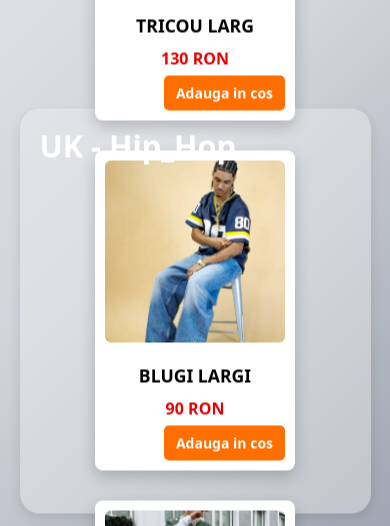
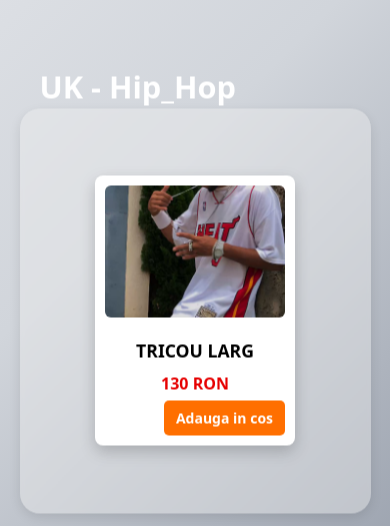
Before and after one commit to FelixMarian/Itec-2025, a React (Vite) app in the folder frontend-itec/: page /europa/uk in a window 390 px wide. Shown: the part 280-806 px from the top of the page. Built offline with nearby package versions, Linux system fonts and the light colour scheme.

Commit message:
Made the caroussel phone responsive

```diff
--- a/frontend-itec/package.json
+++ b/frontend-itec/package.json
@@ -12,12 +12,15 @@
   "dependencies": {
     "react": "^19.0.0",
     "react-dom": "^19.0.0",
-    "react-router-dom": "^7.5.0"
+    "react-router-dom": "^7.5.0",
+    "react-slick": "^0.30.3",
+    "slick-carousel": "^1.8.1"
   },
   "devDependencies": {
     "@eslint/js": "^9.21.0",
     "@types/react": "^19.0.10",
     "@types/react-dom": "^19.0.4",
+    "@types/react-slick": "^0.23.13",
     "@vitejs/plugin-react-swc": "^3.8.0",
     "eslint": "^9.21.0",
     "eslint-plugin-react-hooks": "^5.1.0",
--- a/frontend-itec/src/App.css
+++ b/frontend-itec/src/App.css
@@ -1,3 +1,5 @@
+
+
 #root {
   max-width: 1280px;
   margin: 0 auto;
--- a/frontend-itec/src/components/Background.tsx
+++ b/frontend-itec/src/components/Background.tsx
@@ -541,13 +541,42 @@ const musicTypes: { [key: number]: { country: string; music1: string; music2: st
 
 const ProductsList: React.FC<{ countryId: number; musicType: string }> = ({ countryId, musicType }) => {
     const country = countryProducts[countryId];
+    const products = country[musicType] || [];
+    const [screenWidth, setScreenWidth] = useState(window.innerWidth);
+    const [randomProducts, setRandomProducts] = useState<Array<ProductProps>>([]);
 
+    useEffect(() => {
+        // Monitorizează schimbarea dimensiunii ecranului
+        const handleResize = () => setScreenWidth(window.innerWidth);
+        window.addEventListener('resize', handleResize);
 
-    const products = country[musicType] || [];
+        return () => window.removeEventListener('resize', handleResize);
+    }, []);
+
+    useEffect(() => {
+        let selectedProducts: Array<ProductProps> = [];
+        if (screenWidth < 880) {
+            // Alege un singur produs aleatoriu pentru dimensiuni sub 880px
+            const randomIndex = Math.floor(Math.random() * products.length);
+            selectedProducts = [products[randomIndex]];
+        } else if (screenWidth >= 880 && screenWidth <= 1190) {
+            // Alege două produse aleatorii pentru dimensiuni între 880px și 1190px
+            while (selectedProducts.length < 2) {
+                const randomIndex = Math.floor(Math.random() * products.length);
+                if (!selectedProducts.includes(products[randomIndex])) {
+                    selectedProducts.push(products[randomIndex]);
+                }
+            }
+        } else {
+            // Afișează toate produsele pentru dimensiuni mai mari de 1190px
+            selectedProducts = products;
+        }
+        setRandomProducts(selectedProducts);
+    }, [screenWidth, products]);
 
     return (
         <div className="products-display">
-            {products.map((product, index) => (
+            {randomProducts.map((product, index) => (
                 <Card
                     key={index}
                     name={product.name}
@@ -558,7 +587,6 @@ const ProductsList: React.FC<{ countryId: number; musicType: string }> = ({ coun
         </div>
     );
 };
-
 const Background: React.FC<BackgroundProps> = ({ country }) => {
     const [theme, setTheme] = useState(() => localStorage.getItem("theme") || "light");
     const [gradients, setGradients] = useState<string[]>(countryGradients[country]?.[theme === "dark" ? "dark" : "light"] || ["linear-gradient(to bottom, #ccc, #eee)"]);
@@ -586,7 +614,7 @@ const ProductsList: React.FC<{ countryId: number; musicType: string }> = ({ coun
     return (
         <div className="background-sections-container">
             {gradients.map((gradient, idx) => {
-                    const isMusic1 = idx === 0; // Prima secțiune pentru music1
+                const isMusic1 = idx === 0;
                 const musicTdasype = isMusic1 ? musicTypes[country]?.music1 : musicTypes[country]?.music2;
 
                 return (
@@ -596,7 +624,6 @@ const ProductsList: React.FC<{ countryId: number; musicType: string }> = ({ coun
                         style={{ background: gradient }}
                     >
                         <div className="background-overlay-box">
-
                             <ProductsList countryId={country} musicType={musicTdasype} />
                             <div className="country-info">
                                 <h1 className="country-name">
@@ -610,5 +637,4 @@ const ProductsList: React.FC<{ countryId: number; musicType: string }> = ({ coun
         </div>
     );
 };
-
 export default Background
--- a/frontend-itec/src/index.css
+++ b/frontend-itec/src/index.css
@@ -1,3 +1,6 @@
+@import "slick-carousel/slick/slick.css";
+@import "slick-carousel/slick/slick-theme.css";
+
 :root {
   font-family: system-ui, Avenir, Helvetica, Arial, sans-serif;
   line-height: 1.5;
--- a/frontend-itec/src/styles/Background.css
+++ b/frontend-itec/src/styles/Background.css
@@ -67,7 +67,7 @@
 
 /*responsive tlf*/
 
-@media (max-width: 450px) {
+@media (max-width: 480px) {
     .background-overlay-box {
         width: 90%;
         height: 48%;
@@ -76,7 +76,7 @@
 }
 
 
-@media (min-width: 451px) and (max-width: 800px) {
+@media (min-width: 480px) and (max-width: 800px) {
     .background-sections-container {
         margin-left: 200px;
         width: 100vw;
@@ -103,3 +103,7 @@
     left: 20px;
     font-size: 0.6rem;
 }
+
+.country-name{
+    margin-top: -20%;
+}
--- a/frontend-itec/src/styles/Card.css
+++ b/frontend-itec/src/styles/Card.css
@@ -122,7 +122,7 @@
 @media (max-width: 768px) {
     .product-card {
         width: 180px;
-        height: 300px;
+        height: 250px;
     }
 
     .products-display {
--- a/frontend-itec/src/styles/NavBar.css
+++ b/frontend-itec/src/styles/NavBar.css
@@ -202,7 +202,7 @@ body.force-white-text .dropdown-menu li {
 
 
 /*responsive tlv*/
-@media (max-width: 450px) {
+@media (max-width: 480px) {
     .navbar {
         width: 100vw;
         height: auto;
```
Also changed, not shown: 1 other file (tests, documents, lock files or other folders). Lines whose indentation alone changed are shown as unchanged.
